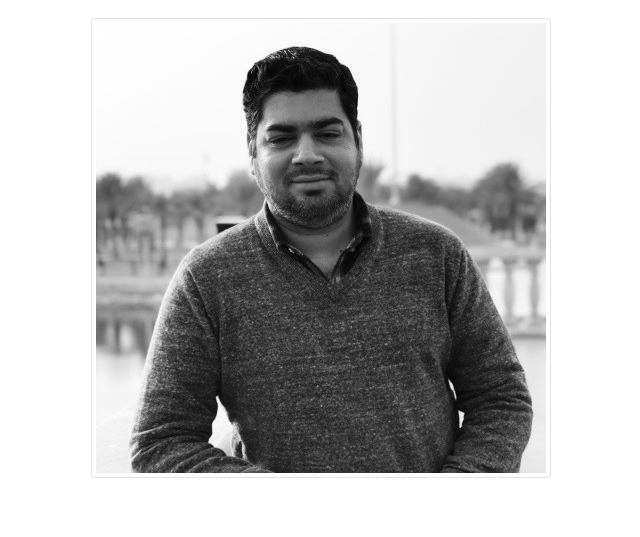
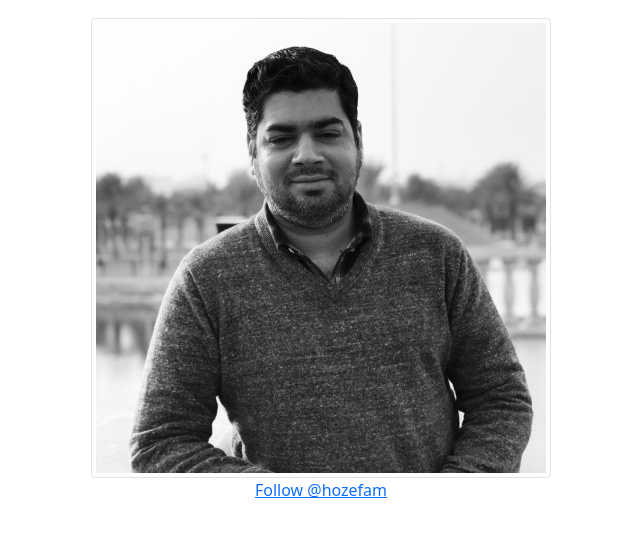
Before and after one commit to hozefam/hozefam.github.io, a plain HTML site: page index.html in a window 1280 px wide. Shown: the part 63-600 px from the top of the page, without its empty margins (319-959 px from the left). Drawn offline with nearby package versions, Linux system fonts and the light colour scheme.

Commit message:
Added twitter follow link

```diff
--- a/index.html
+++ b/index.html
@@ -23,6 +23,19 @@
     <div class="d-flex flex-column justify-content-center align-items-center">
       <h1>Hi! I'm Hozefa</h1>
       <img src="./Profile.jpg" class="img-thumbnail" alt="hozefam" />
+      <div>
+        <a
+          href="https://twitter.com/hozefam?ref_src=twsrc%5Etfw"
+          class="twitter-follow-button"
+          data-show-count="false"
+          >Follow @hozefam</a
+        >
+        <script
+          async
+          src="https://platform.twitter.com/widgets.js"
+          charset="utf-8"
+        ></script>
+      </div>
     </div>
 
     <script
```
